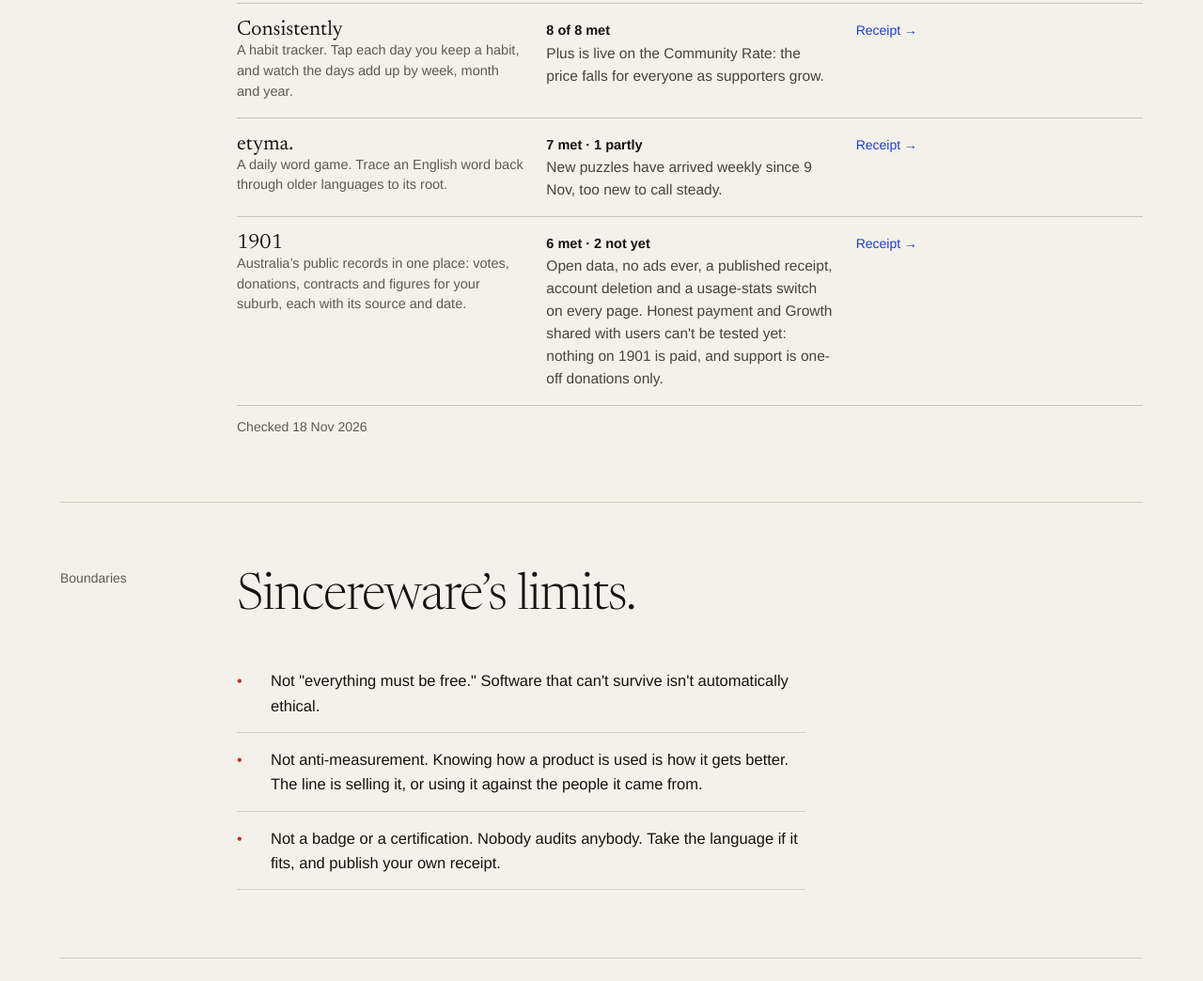
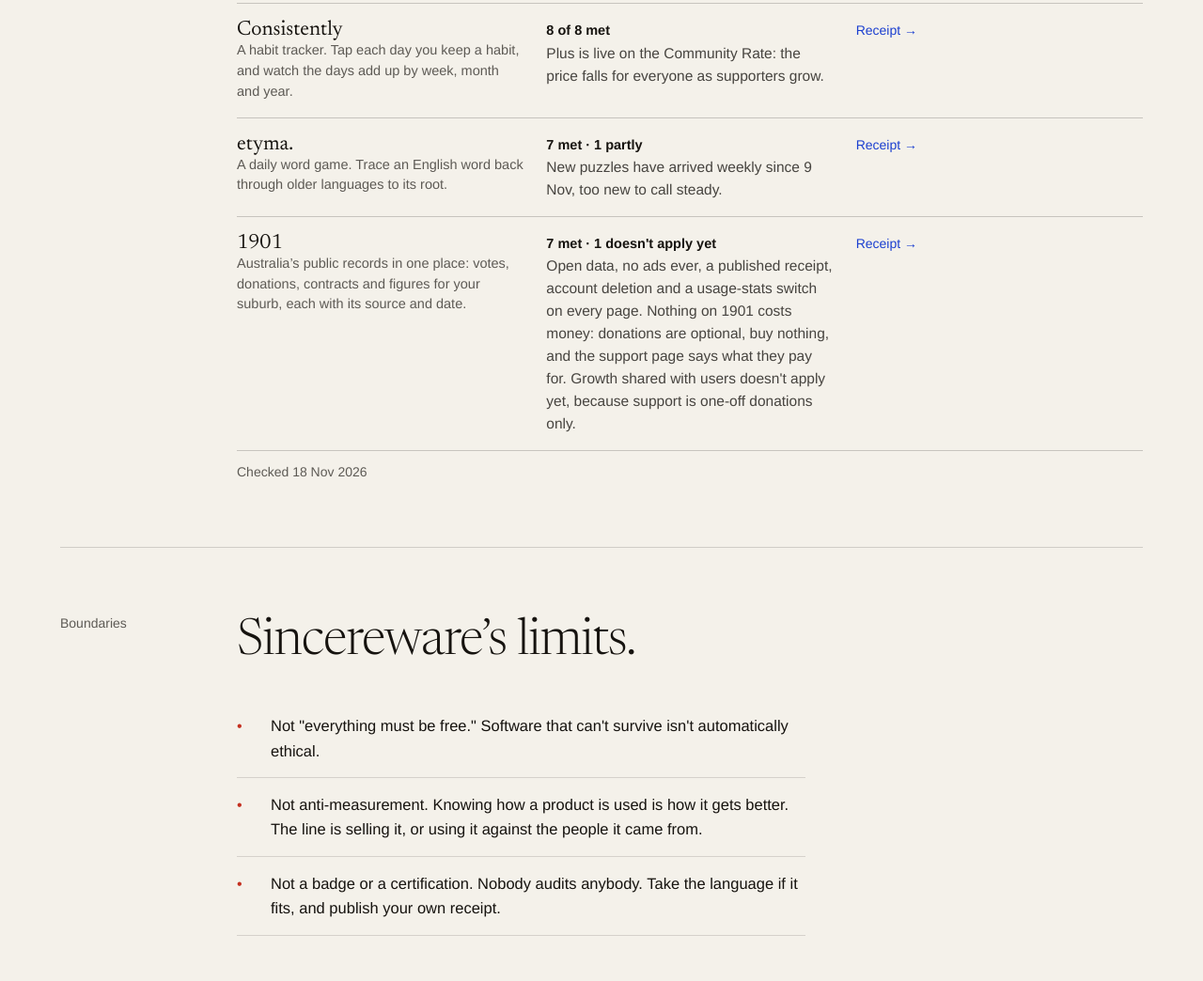
Before and after one commit to michaety/sincereware, a plain HTML site: page index.html in a window 1280 px wide. Shown: the part 3523-4567 px from the top of the page at 94% size. Drawn offline with Linux system fonts and the light colour scheme.

Commit message:
In practice: 1901 now 7 met, 1 doesn't apply yet
Co-Authored-By: Claude Fable 5.2 <noreply@anthropic.com>
Claude-Session: https://claude.ai/code/session_01WKxCcPsWb7aLiyBWLxYpFc

```diff
--- a/index.html
+++ b/index.html
@@ -328,7 +328,7 @@
               </div>
               <div class="sw-prac" style="border-top: 1px solid rgba(22,19,15,0.2); padding: 16px 0; display: grid; grid-template-columns: repeat(auto-fit, minmax(180px, 1fr)); gap: 6px 24px; align-items: baseline;">
                 <span><a href="https://1901.fyi/" target="_blank" rel="noopener" style="font-family: Newsreader, Georgia, serif; font-size: 22px; color: #16130f;">1901</a><br><span style="font-family: inherit; font-size: 14.5px; line-height: 1.5; color: rgba(22,19,15,0.68);">Australia&rsquo;s public records in one place: votes, donations, contracts and figures for your suburb, each with its source and date.</span></span>
-                <span style="font-size: 15.5px; line-height: 1.55; color: rgba(22,19,15,0.78);"><span style="font-size: 14.5px; color: rgba(22,19,15,0.68); color: #16130f; font-weight: 600;">6 met &middot; 2 not yet</span><br>Open data, no ads ever, a published receipt, account deletion and a usage-stats switch on every page. Honest payment and Growth shared with users can't be tested yet: nothing on 1901 is paid, and support is one-off donations only.</span>
+                <span style="font-size: 15.5px; line-height: 1.55; color: rgba(22,19,15,0.78);"><span style="font-size: 14.5px; color: rgba(22,19,15,0.68); color: #16130f; font-weight: 600;">7 met &middot; 1 doesn't apply yet</span><br>Open data, no ads ever, a published receipt, account deletion and a usage-stats switch on every page. Nothing on 1901 costs money: donations are optional, buy nothing, and the support page says what they pay for. Growth shared with users doesn't apply yet, because support is one-off donations only.</span>
                 <span style="font-size: 14px; color: rgba(22,19,15,0.68);"><a href="https://1901.fyi/receipt" target="_blank" rel="noopener" style="color:#1b3fd0;">Receipt &rarr;</a></span>
               </div>
           </div>
```
